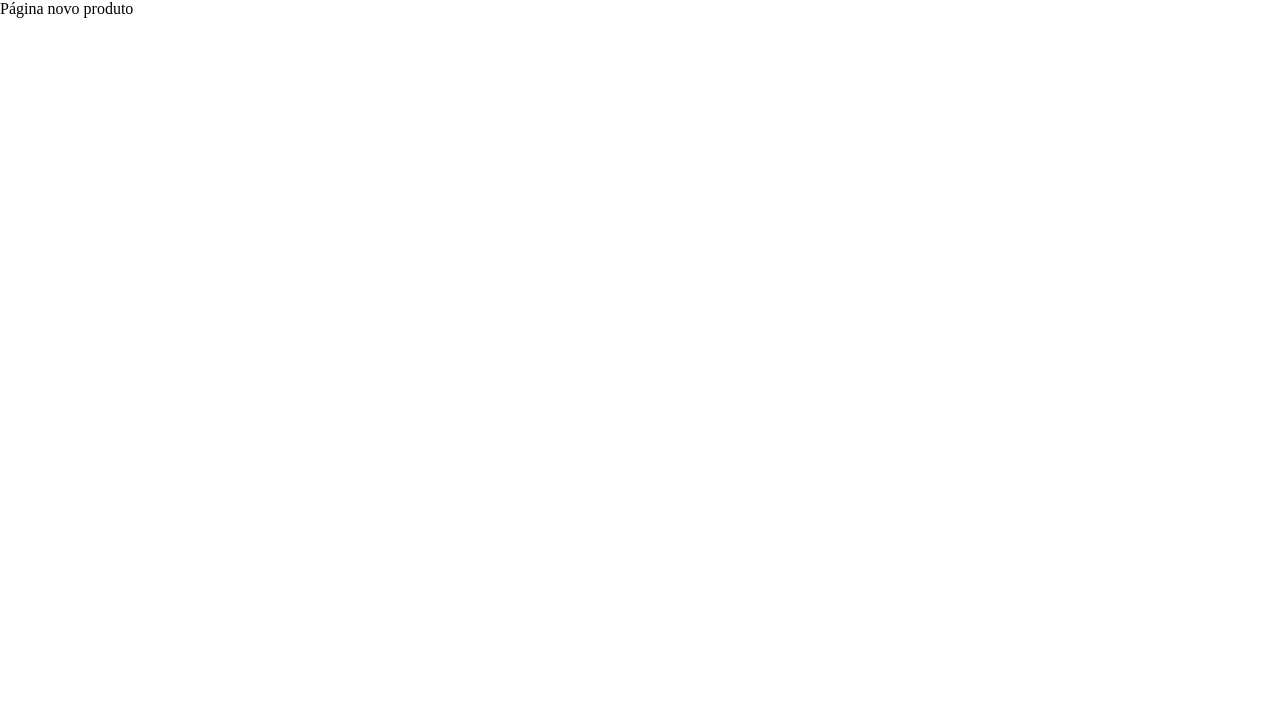
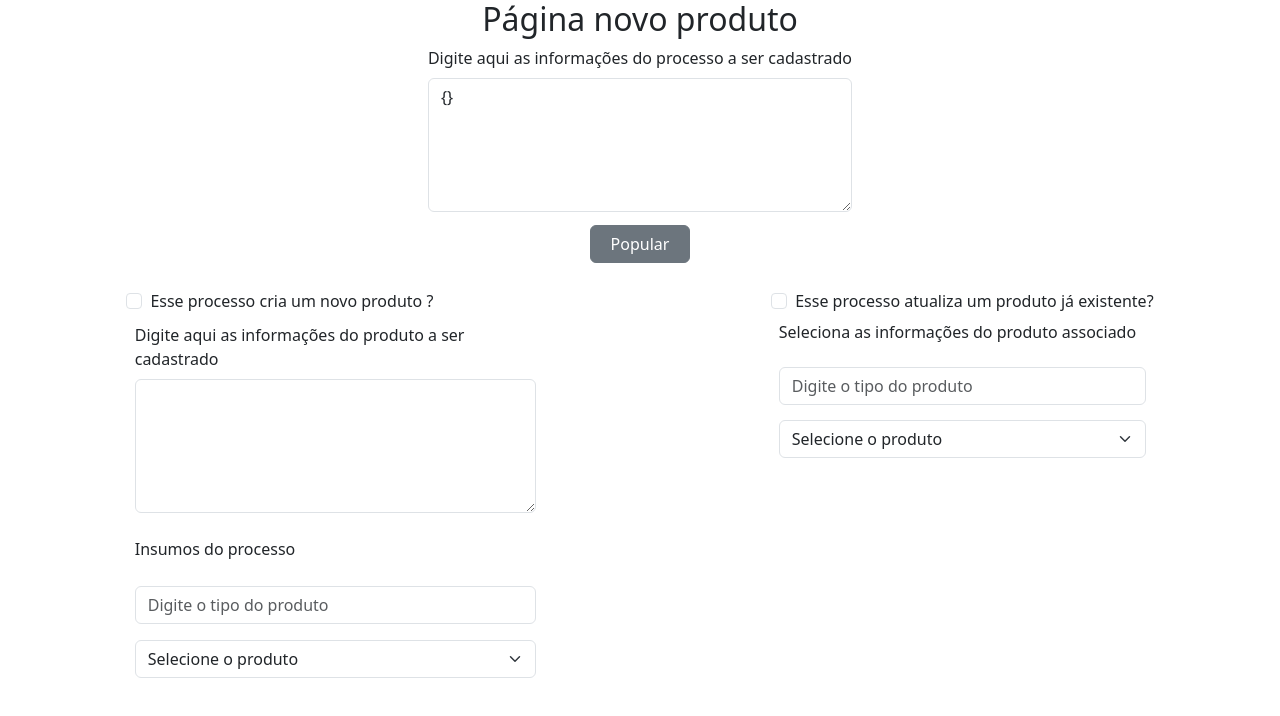
Before and after one commit to irizzo/supply-link, a React (Vite) app in the folder frontend/: page /new_process in a window 1280 px wide. Shown: the top 716 px of the page. Built offline with nearby package versions, Linux system fonts and the light colour scheme.

Commit message:
adicionando front end da página new-process

```diff
--- a/frontend/index.html
+++ b/frontend/index.html
@@ -1,12 +1,17 @@
 <!doctype html>
 <html lang="en">
+
 <head>
   <meta charset="UTF-8" />
   <meta name="viewport" content="width=device-width, initial-scale=1.0" />
+  <link rel="stylesheet" href="https://cdn.jsdelivr.net/npm/bootstrap@5.3.2/dist/css/bootstrap.min.css"
+    integrity="sha384-T3c6CoIi6uLrA9TneNEoa7RxnatzjcDSCmG1MXxSR1GAsXEV/Dwwykc2MPK8M2HN" crossorigin="anonymous" />
   <title>Supply Link</title>
 </head>
+
 <body>
   <div id="root"></div>
   <script type="module" src="/src/main.jsx"></script>
 </body>
+
 </html>
--- a/frontend/package.json
+++ b/frontend/package.json
@@ -10,7 +10,9 @@
     "preview": "vite preview"
   },
   "dependencies": {
+    "bootstrap": "^5.3.3",
     "react": "^18.3.1",
+    "react-bootstrap": "^2.10.5",
     "react-dom": "^18.3.1",
     "react-router-dom": "^6.26.0"
   },
--- a/frontend/src/main.jsx
+++ b/frontend/src/main.jsx
@@ -1,5 +1,6 @@
 import { StrictMode } from 'react'
 import { createRoot } from 'react-dom/client'
+// import 'bootstrap/dist/css/bootstrap.min.css';
 import App from './App.jsx'
 
 createRoot(document.getElementById('root')).render(
--- /dev/null
+++ b/frontend/src/pages/NewProcess.css
@@ -0,0 +1,32 @@
+.new_process_process_info{
+  display: flex;
+  flex-direction: column;
+  justify-content: center;
+  align-items: center;
+}
+
+.new_process_main{
+  margin: 1%;
+  display: flex;
+  justify-content:space-around;
+  align-items: flex-start;
+}
+
+.mb-3{
+  margin:2%
+}
+
+.new_process_newProduct{
+  display: flex;
+  flex-direction: column;
+}
+
+.new_process_process_info Button{
+  width: 100px;
+  margin-bottom: 1%;
+  margin-top: 1%;
+}
+.new_process_text_form{
+  margin-bottom: 4%;
+  margin-top: 4%;
+}
--- a/frontend/src/pages/NewProcess.jsx
+++ b/frontend/src/pages/NewProcess.jsx
@@ -1,7 +1,86 @@
+import Form from "react-bootstrap/Form"
+import Button from "react-bootstrap/Button"
+import "../pages/NewProcess.css"
+import { useState } from "react";
+
+const date = new Date()
+let currentDate = `${date.getDate()}-${date.getMonth()}-${date.getFullYear()}`
+console.log(currentDate);
 const NewProcess = () => {
+
+  const [mockData, setMock] = useState({});
+
   return (
     <>
-        Página novo produto
+      <div className="new_process_process_info" >
+        <h2>Página novo produto</h2>
+        <Form.Group className=" ">
+          <Form.Label>Digite aqui as informações do processo a ser cadastrado</Form.Label>
+          <Form.Control className="form_control" value={JSON.stringify(mockData)} as="textarea" rows={5} />
+        </Form.Group>
+        <Button onClick={(e) => {
+          setMock({
+            data_de_criacao: currentDate,
+            nome: "Produção do quejo",
+            descricao: "processo de produção do queijo a partir da manipulação do leite",
+          })
+        }} variant="secondary">Popular</Button>
+        {/* Quando clicar no botão popular nos setamos os dados do processData */}
+      </div>
+
+      <div className="new_process_main">
+        <div className="new_process_newProduct" >
+          <Form.Check onClick={(e) => {
+            setMock({
+              data_de_criacao: currentDate,
+              nome: "Produção do quejo",
+              descricao: "processo de produção do queijo a partir da manipulação do leite",
+              type: "create"
+            })
+          }} type={"checkbox"} label={`Esse processo cria um novo produto ?`} />
+
+          <Form.Group className="mb-3">
+            <Form.Label>Digite aqui as informações do produto a ser cadastrado</Form.Label>
+            <Form.Control className="form_control" as="textarea" rows={5} />
+          </Form.Group>
+
+          <Form.Group className="mb-3">
+            <Form.Label>Insumos do processo</Form.Label>
+            <Form.Control className="new_process_text_form" placeholder="Digite o tipo do produto" type="text"></Form.Control>
+            <Form.Select aria-label="Default select example">
+              <option >Selecione o produto</option>
+              <option value="1">One</option>
+              <option value="2">Two</option>
+              <option value="3">Three</option>
+              {/*  Aqui vai ter que ter um map de todos os produtos associados a esse tipo */}
+
+            </Form.Select>
+          </Form.Group>
+        </div>
+        <div className="new_process_att_product">
+          <Form.Check onClick={(e) => {
+            setMock({
+              data_de_criacao: currentDate,
+              nome: "Produção do quejo",
+              descricao: "processo de produção do queijo a partir da manipulação do leite",
+              type: "Update"
+            })
+          }} type={"checkbox"} label={`Esse processo atualiza um produto já existente?`} />
+          <Form.Group className="mb-3">
+            <Form.Label>Seleciona as informações do produto associado</Form.Label>
+            <Form.Control className="new_process_text_form" placeholder="Digite o tipo do produto" type="text"></Form.Control>
+            <Form.Select aria-label="Default select example">
+              <option >Selecione o produto</option>
+              <option value="1">One</option>
+              <option value="2">Two</option>
+              <option value="3">Three</option>
+              {/*  Aqui vai ter que ter um map de todos os produtos associados a esse tipo */}
+
+            </Form.Select>
+          </Form.Group>
+
+        </div>
+      </div>
     </>
   );
 };
```
Also changed, not shown: 1 other file (tests, documents, lock files or other folders). Lines whose indentation alone changed are shown as unchanged.
